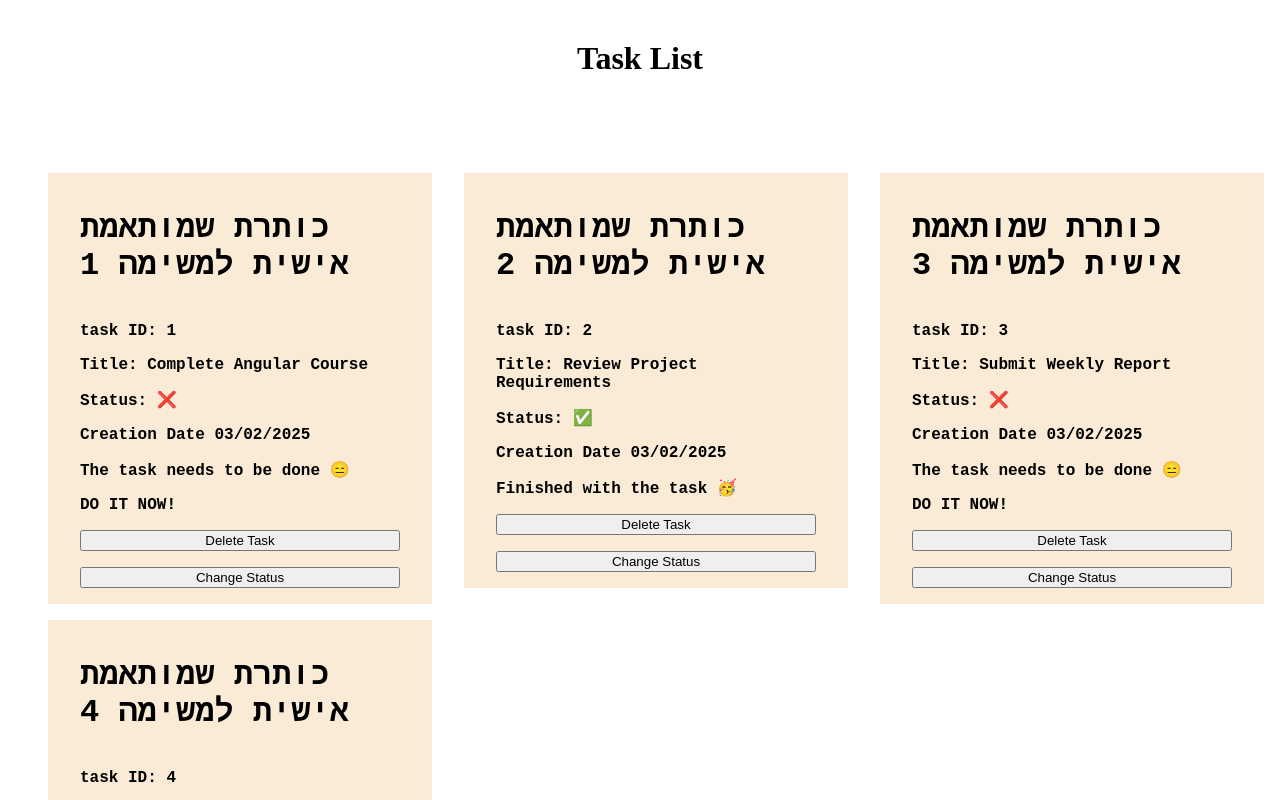
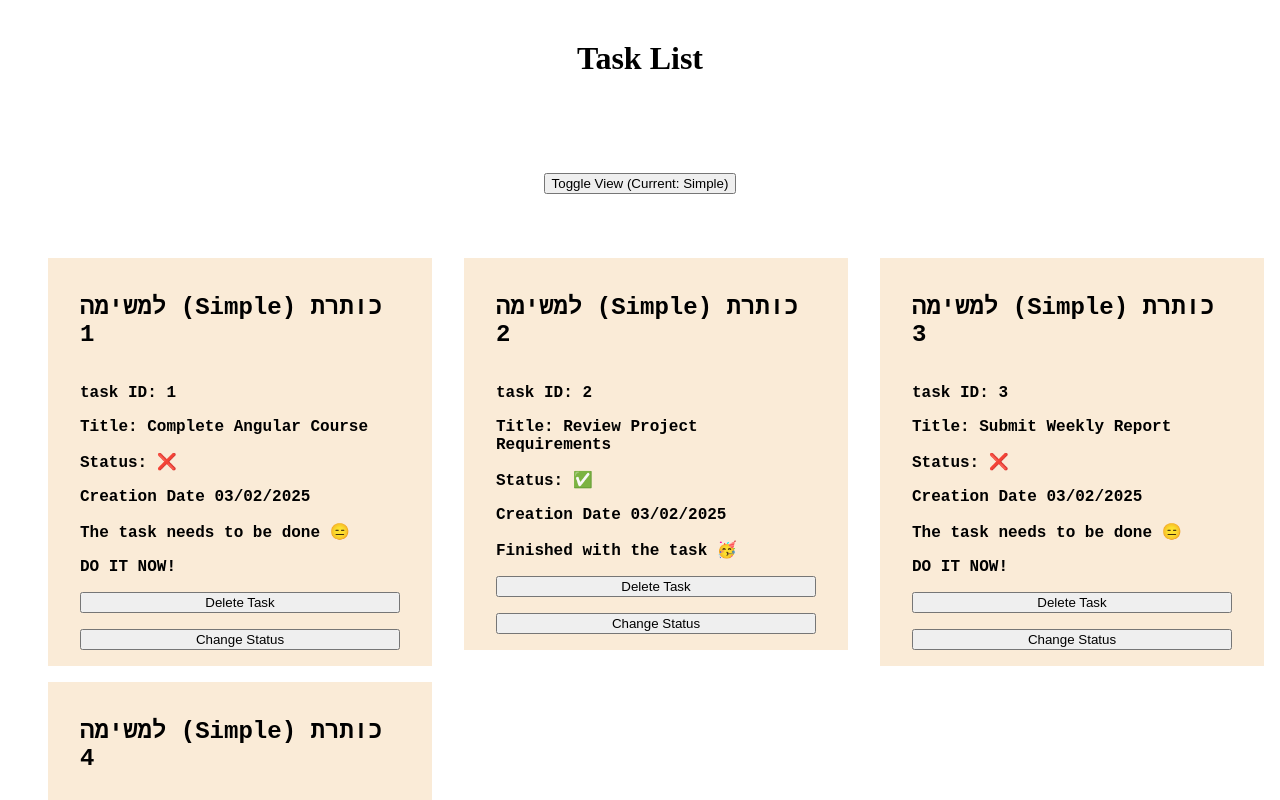
Before and after one commit to cr9169/task-manager, an Angular app: page / in a window 1280 px wide. Shown: the top 800 px of the page. Built offline with nearby package versions, Linux system fonts and the light colour scheme.

Commit message:
feat: add toggle view functionality for task list display styles

```diff
--- a/src/app/components/task-list/task-item/task-item.component.scss
+++ b/src/app/components/task-list/task-item/task-item.component.scss
@@ -8,6 +8,7 @@
   gap: 1rem;
   font-family: "Courier New", Courier, monospace;
   font-weight: bold;
+  transition: background-color 0.3s ease;
 }
 
 .highlighted {
--- a/src/app/components/task-list/task-list.component.html
+++ b/src/app/components/task-list/task-list.component.html
@@ -1,15 +1,14 @@
 <div class="task-list" *ngIf="tasks.length > 0; else noTasks">
   <h1>Task List</h1>
-  <ul>
-    <app-task-item
-      *ngFor="let task of tasks; trackBy: trackById"
-      [task]="task"
-      (deleteTask)="deleteTask($event)"
-      (taskStatusChange)="changeTaskStatus($event)"
-    >
-      <h1 dir="rtl" task-header>כותרת שמותאמת אישית למשימה {{ task.id }}</h1>
-    </app-task-item>
-  </ul>
+
+  <button (click)="toggleView()">
+    Toggle View (Current: {{ useStyledView ? "Styled" : "Simple" }})
+  </button>
+
+  <ng-container
+    *ngTemplateOutlet="useStyledView ? styledListTemplate : simpleListTemplate"
+  ></ng-container>
+
   <div class="create-new-task-section">
     <div class="title-input">
       <span>Title:</span>
@@ -27,9 +26,36 @@
       Create Task
     </button>
   </div>
+
   <button (click)="highlightTasks()">Hightlight Tasks</button>
 </div>
 
 <ng-template #noTasks>
   <app-fallback *ngIf="tasks.length === 0"></app-fallback>
 </ng-template>
+
+<ng-template #simpleListTemplate>
+  <ul>
+    <app-task-item
+      *ngFor="let task of tasks; trackBy: trackById"
+      [task]="task"
+      (deleteTask)="deleteTask($event)"
+      (taskStatusChange)="changeTaskStatus($event)"
+    >
+      <h2 dir="rtl" task-header>כותרת (Simple) למשימה {{ task.id }}</h2>
+    </app-task-item>
+  </ul>
+</ng-template>
+
+<ng-template #styledListTemplate>
+  <ul class="styled-list">
+    <app-task-item
+      *ngFor="let task of tasks; trackBy: trackById"
+      [task]="task"
+      (deleteTask)="deleteTask($event)"
+      (taskStatusChange)="changeTaskStatus($event)"
+    >
+      <h2 dir="rtl" task-header>כותרת (Styled) למשימה {{ task.id }}</h2>
+    </app-task-item>
+  </ul>
+</ng-template>
--- a/src/app/components/task-list/task-list.component.scss
+++ b/src/app/components/task-list/task-list.component.scss
@@ -39,3 +39,16 @@
     }
   }
 }
+
+.styled-list {
+  list-style-type: none;
+  padding: 0;
+
+  app-task-item {
+    display: block;
+    margin: 10px;
+    padding: 10px;
+    border: 1px solid #ccc;
+    border-radius: 1rem;
+  }
+}
--- a/src/app/components/task-list/task-list.component.ts
+++ b/src/app/components/task-list/task-list.component.ts
@@ -38,6 +38,8 @@ export class TaskListComponent {
       isHighlighted: false,
     },
   ];
+
+  useStyledView = false;
 
   @ViewChildren('titleInput, statusInput')
   inputs!: QueryList<ElementRef>;
@@ -85,4 +87,8 @@ export class TaskListComponent {
       task.isHighlighted = !task.isHighlighted;
     });
   }
+
+  toggleView() {
+    this.useStyledView = !this.useStyledView;
+  }
 }
```
